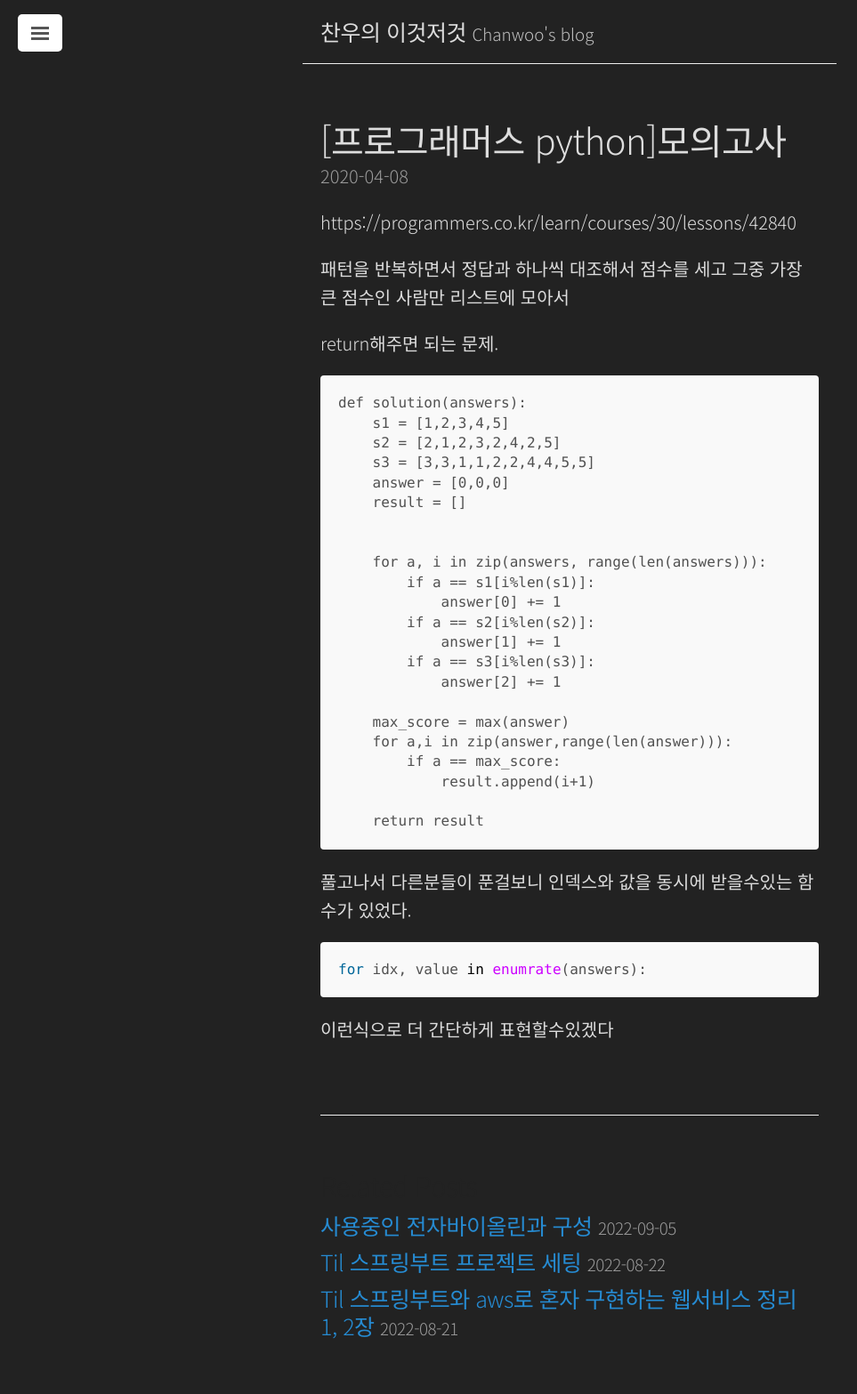
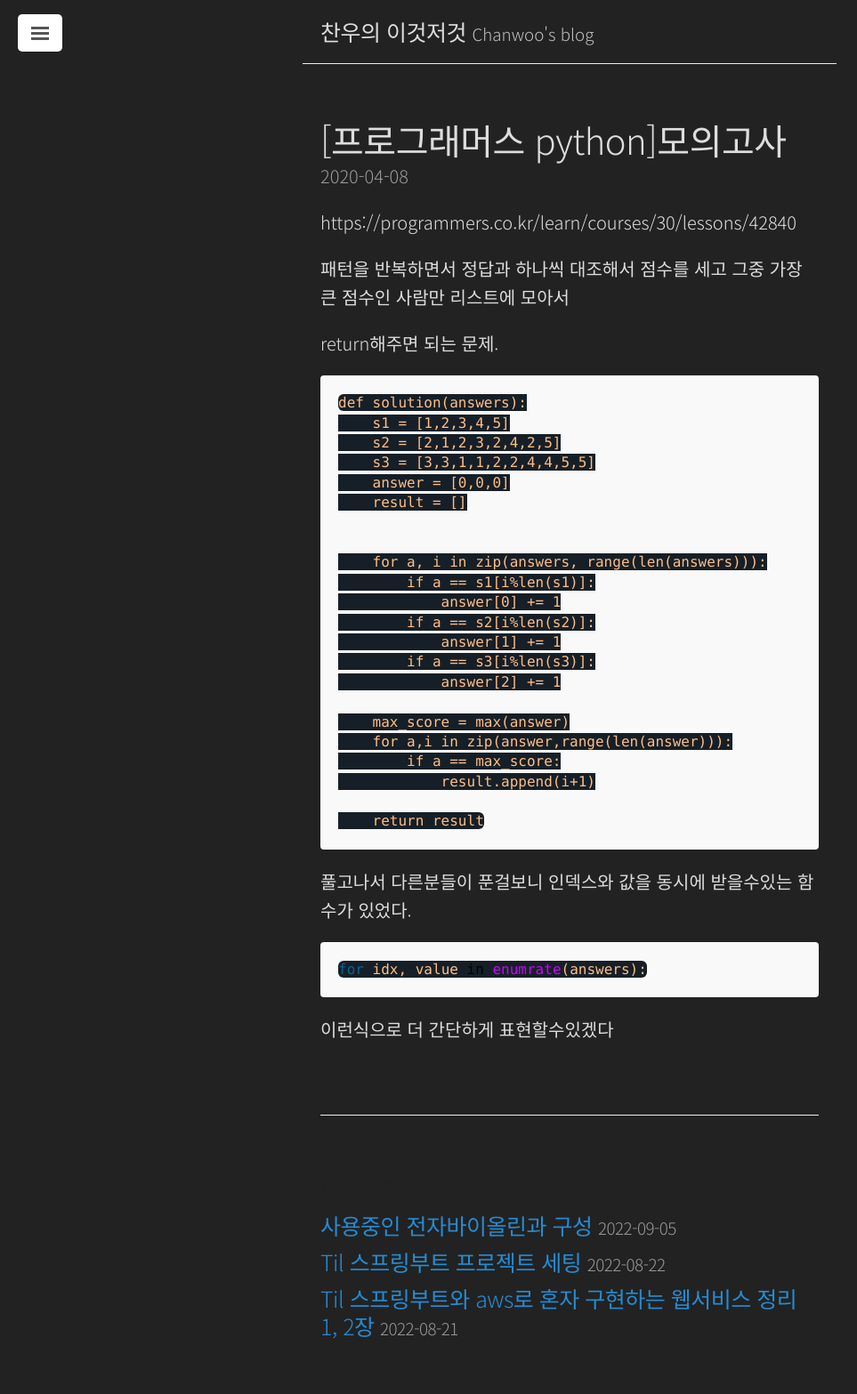
Before and after one commit to chanwooo/chanwooo.github.io, a Jekyll site: the page built from _posts/2020-04-08-[프로그래머스 python]모의고사.md, in a window 1280 px wide. Shown: the whole page at 89% size, without its empty margins (0-963 px from the left). Built offline with Jekyll 4.4.1, drawn with Linux system fonts in a browser that asks for light colours; comment, search, counter and statistics services are not loaded.

Commit message:
Update lanyon.css

```diff
--- a/public/css/lanyon.css
+++ b/public/css/lanyon.css
@@ -580,43 +580,44 @@
 
 /* for darkmode*/
 body {
-  background: #222222;
+  background: #222222 !important;
   line-height: 1.6;
   max-width: 600px;
   margin: 0 auto;
+
 }
 
 h1,
 h2,
 h3 {
-  color: #222;
+  color: #222 !important;
 }
 
 p,
 dl {
-  color: #ddd;
+  color: #ddd !important;
 }
 
 a {
-  color: ##ddd;
+  color: ##ddd !important;
   text-decoration: none;
 }
 
 code {
-  color: #ffbe85;
-  background: #161f27;
+  color: #ffbe85 !important;
+  background: #161f27 !important;
   border-radius: 6px;
   padding: 2.5px 5px;
 }
 
 sidebar-toggle {
-  background-color: #333333;
+  background-color: #333333 !important;
 }
 
 .post-title {
-  color: #ddd;
+  color: #ddd !important;
 }
 
 .masthead-title a {
-  color: #ddd;
+  color: #ddd !important;
 }
```
